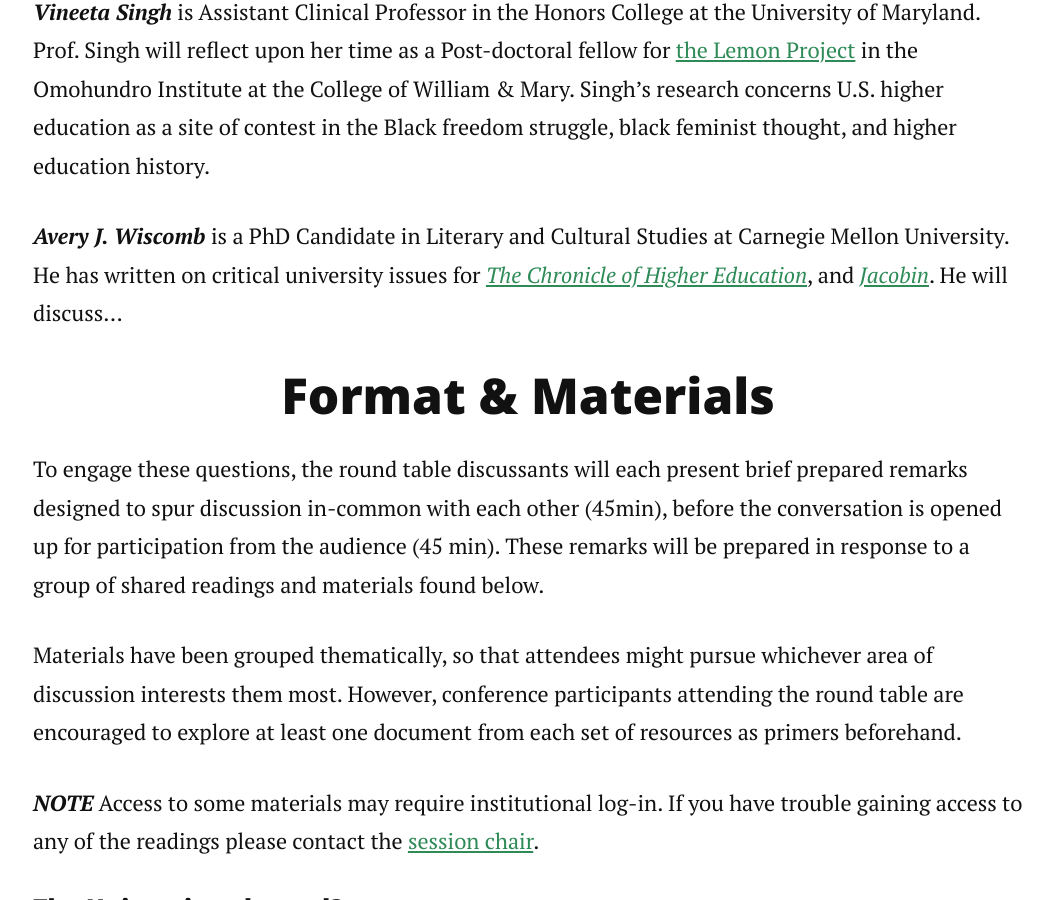
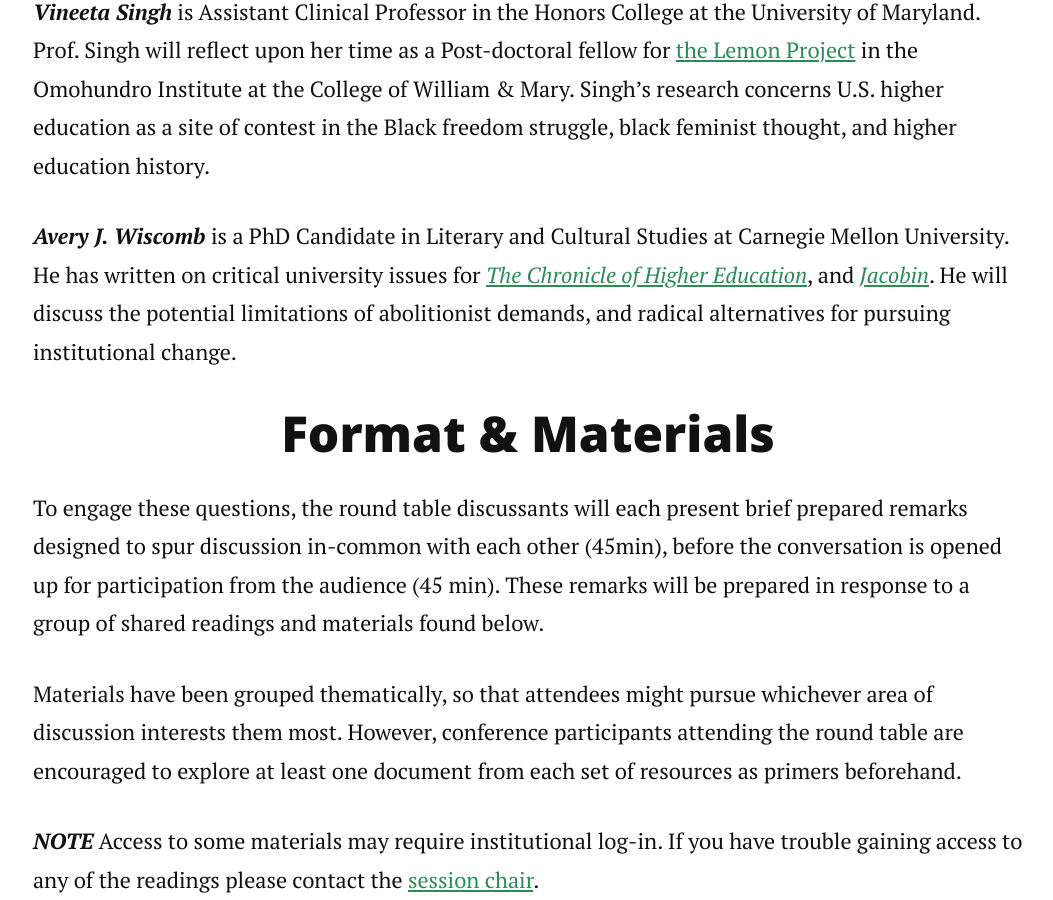
Before and after one commit to sgotzler/csa_reckoning, a Jekyll site: the page built from index.md, in a window 1280 px wide and 900 px high, scrolled down 1872 px. Shown: the whole window, without its empty margins (112-1165 px from the left). Built offline with Jekyll 4.4.1, drawn with Linux system fonts in a browser that asks for light colours; nearby versions of some CDN libraries; some of the changed text lies outside the part shown.

Commit message:
add print version Moten and Harvey
+ Avery discussant description.

```diff
--- a/index.md
+++ b/index.md
@@ -28,7 +28,7 @@ The session will also prompt discussants to respond to questions concerning the
 
 ***Vineeta Singh*** is Assistant Clinical Professor in the Honors College at the University of Maryland. Prof. Singh will reflect upon her time as a Post-doctoral fellow for <a href="https://www.wm.edu/sites/lemonproject/" target="_blank">the Lemon Project</a> in the Omohundro Institute at the College of William & Mary. Singh's research concerns U.S. higher education as a site of contest in the Black freedom struggle, black feminist thought, and higher education history.
 
-***Avery J. Wiscomb*** is a PhD Candidate in Literary and Cultural Studies at Carnegie Mellon University. He has written on critical university issues for <a href="https://www.chronicle.com/article/how-silicon-valley-exploits-students-and-their-universities/" target="_blank">*The Chronicle of Higher Education*</a>, and <a href="https://www.jacobinmag.com/2016/05/entrepreneurship-innovation-toyotism-college-startups" target="_blank">*Jacobin*</a>. He will discuss...
+***Avery J. Wiscomb*** is a PhD Candidate in Literary and Cultural Studies at Carnegie Mellon University. He has written on critical university issues for <a href="https://www.chronicle.com/article/how-silicon-valley-exploits-students-and-their-universities/" target="_blank">*The Chronicle of Higher Education*</a>, and <a href="https://www.jacobinmag.com/2016/05/entrepreneurship-innovation-toyotism-college-startups" target="_blank">*Jacobin*</a>. He will discuss the potential limitations of abolitionist demands, and radical alternatives for pursuing institutional change.
 
 <div align="center">
   <h2>Format & Materials</h2>
@@ -42,8 +42,8 @@ Materials have been grouped thematically, so that attendees might pursue whichev
 
 #### The University, the end?
 - <a href="https://abolition.university/wp-content/uploads/2019/08/Abolitionist-University-Studies_-An-Invitation-Release-1-version.pdf" target="_blank">"Abolitionist University Studies: An Invitation" — Abigail Boggs, Eli Meyerhoff, Nick Mitchell, and Zach Schwartz-Weinstein</a>
-- <a href="https://www.youtube.com/watch?v=zqWMejD_XU8" target="_blank">"the university: last words" — Fred Moten and Stefano Harney</a>[](https://www.youtube.com/watch?v=zqWMejD_XU8)
-- Avery suggestion
+- <a href="https://anthropology.fas.harvard.edu/files/anthrodept/files/the_university_last_words_fred_moten_and_stefano_harney.pdf" target="_blank">"the university: last words" — Fred Moten and Stefano Harney</a>
+  - <a href="https://www.youtube.com/watch?v=zqWMejD_XU8" target="_blank">Virtual Conversation w/ Fred Moten and Stefano Harvey for FUC
 
 #### Abolition and Decolonization
 - <a href="https://www.academia.edu/37026360/Refusing_the_University" target="_blank">"Refusing the University" — Sandy Grande</a>
```
Also changed, not shown: 2 other files.
